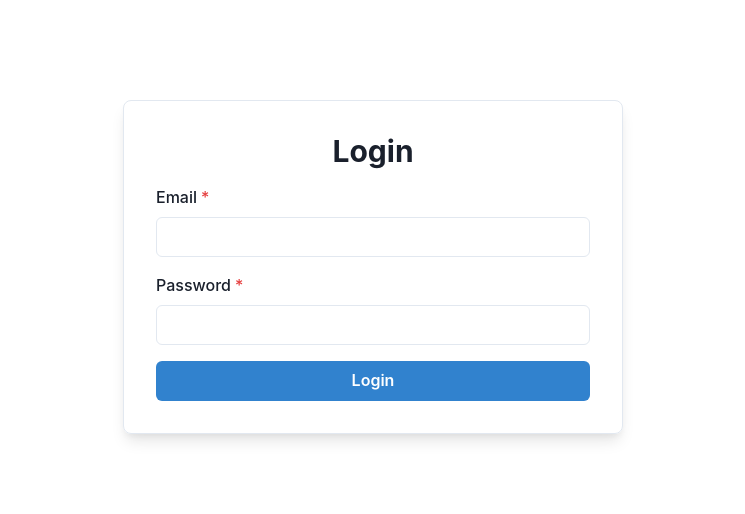
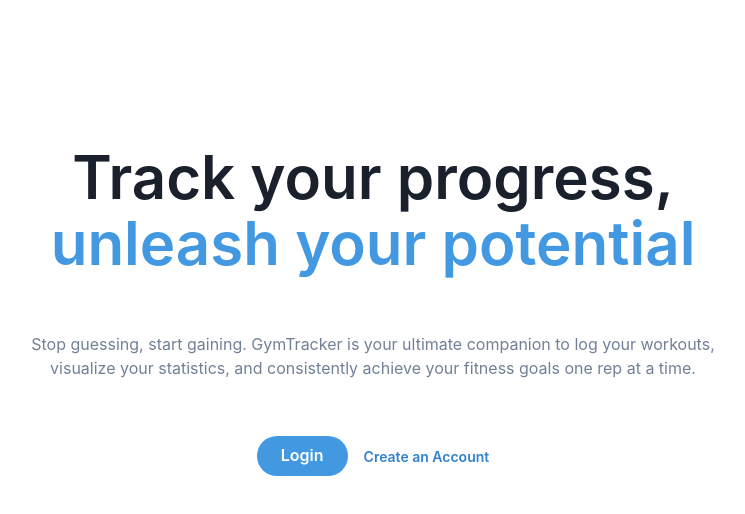
Before and after one commit to guillemgaona/Sprint5_LaravelAPIREST2, a React (Vite) app in the folder gymtracker-frontend/: page / in a window 1280 px wide. Before the commit this address led to /login. Shown: the top 514 px of the page, without its empty margins (267-1012 px from the left). Built offline with nearby package versions, Linux system fonts and the light colour scheme; no server answers.

Commit message:
Creation of a landingpage. I change all the links when user is already register for /app/...

```diff
--- a/gymtracker-frontend/src/components/Navbar.jsx
+++ b/gymtracker-frontend/src/components/Navbar.jsx
@@ -19,9 +19,9 @@ const Navbar = () => {
       <Spacer />
 
       <HStack spacing={4}>
-        <Link as={RouterLink} to="/exercises" fontSize="lg" _hover={{ color: 'blue.300' }}>Exercises</Link>
-        <Link as={RouterLink} to="/sessions" fontSize="lg" _hover={{ color: 'blue.300' }}>My Sessions</Link>
-        <Link as={RouterLink} to="/stats" fontSize="lg" _hover={{ color: 'blue.300' }}>My Stats</Link>
+        <Link as={RouterLink} to="/app/exercises" fontSize="lg" _hover={{ color: 'blue.300' }}>Exercises</Link>
+        <Link as={RouterLink} to="/app/sessions" fontSize="lg" _hover={{ color: 'blue.300' }}>My Sessions</Link>
+        <Link as={RouterLink} to="/app/stats" fontSize="lg" _hover={{ color: 'blue.300' }}>My Stats</Link>
       </HStack>
 
       <Spacer />
--- a/gymtracker-frontend/src/pages/CreateSessionPage.jsx
+++ b/gymtracker-frontend/src/pages/CreateSessionPage.jsx
@@ -17,7 +17,7 @@ const CreateSessionPage = () => {
     setError('');
     try {
       await createSession({ date, notes });
-      navigate('/sessions'); // Redirigir a la lista de sesiones
+      navigate('/app/sessions'); // Redirigir a la lista de sesiones
     } catch (err) {
       setError('Failed to create session. Please try again.');
       console.error(err);
--- a/gymtracker-frontend/src/pages/DashboardPage.jsx
+++ b/gymtracker-frontend/src/pages/DashboardPage.jsx
@@ -38,7 +38,7 @@ const DashboardPage = () => {
             <Text mb={4}>
               View, create, and manage your workout sessions and logged sets.
             </Text>
-            <Button as={RouterLink} to="/sessions" colorScheme="blue">
+            <Button as={RouterLink} to="/app/sessions" colorScheme="blue">
               Go to My Sessions
             </Button>
           </CardBody>
@@ -53,7 +53,7 @@ const DashboardPage = () => {
             <Text mb={4}>
               Track your progress, view personal records, and analyze your training volume.
             </Text>
-            <Button as={RouterLink} to="/stats" colorScheme="green">
+            <Button as={RouterLink} to="/app/stats" colorScheme="green">
               View My Stats
             </Button>
           </CardBody>
@@ -68,7 +68,7 @@ const DashboardPage = () => {
             <Text mb={4}>
               Explore the full list of available exercises to build your next workout.
             </Text>
-            <Button as={RouterLink} to="/exercises" colorScheme="purple">
+            <Button as={RouterLink} to="/app/exercises" colorScheme="purple">
               Browse Exercises
             </Button>
           </CardBody>
--- a/gymtracker-frontend/src/pages/EditSessionPage.jsx
+++ b/gymtracker-frontend/src/pages/EditSessionPage.jsx
@@ -27,7 +27,7 @@ const EditSessionPage = () => {
     e.preventDefault();
     try {
       await updateSession(sessionId, formData);
-      navigate(`/sessions`); // Volver a la lista de sesiones
+      navigate(`/app/sessions`); // Volver a la lista de sesiones
     } catch (err) {
       setError('Failed to update session.');
     }
--- a/gymtracker-frontend/src/pages/ExercisesPage.jsx
+++ b/gymtracker-frontend/src/pages/ExercisesPage.jsx
@@ -63,7 +63,7 @@ const ExercisesPage = () => {
       <Flex justify="space-between" align="center" mb={6}>
         <Heading as="h1">Exercise List</Heading>
         {isAdmin && (
-          <Button as={RouterLink} to="/admin/exercises/new" colorScheme="green" leftIcon={<FaPlus />}>
+          <Button as={RouterLink} to="/app/admin/exercises/new" colorScheme="green" leftIcon={<FaPlus />}>
             Create Exercise
           </Button>
         )}
@@ -81,14 +81,14 @@ const ExercisesPage = () => {
           exercises.map((exercise) => (
             <Link
               as={RouterLink}
-              to={`/exercises/${exercise.id}`}
+              to={`/app/exercises/${exercise.id}`}
               key={exercise.id}
               _hover={{ textDecoration: 'none' }}
             >
               <Card h="100%" position="relative" overflow="hidden" _hover={{ transform: 'scale(1.03)', shadow: 'xl' }} transition="transform 0.2s, box-shadow 0.2s">
                 {isAdmin && (
                   <HStack position="absolute" top={2} right={2} onClick={(e) => e.preventDefault()}>
-                    <IconButton as={RouterLink} to={`/admin/exercises/${exercise.id}/edit`} icon={<FaEdit />} size="sm" aria-label="Edit Exercise" />
+                    <IconButton as={RouterLink} to={`/app/admin/exercises/${exercise.id}/edit`} icon={<FaEdit />} size="sm" aria-label="Edit Exercise" />
                     <IconButton icon={<FaTrash />} size="sm" colorScheme="red" aria-label="Delete Exercise" onClick={() => handleDelete(exercise.id)} />
                   </HStack>
                 )}
--- /dev/null
+++ b/gymtracker-frontend/src/pages/LandingPage.jsx
@@ -0,0 +1,68 @@
+import React from 'react';
+import {
+  Box,
+  Heading,
+  Container,
+  Text,
+  Button,
+  Stack,
+} from '@chakra-ui/react';
+import { Link as RouterLink } from 'react-router-dom';
+
+export default function LandingPage() {
+  return (
+    <>
+      <Container maxW={'3xl'}>
+        <Stack
+          as={Box}
+          textAlign={'center'}
+          spacing={{ base: 8, md: 14 }}
+          py={{ base: 20, md: 36 }}
+        >
+          <Heading
+            fontWeight={600}
+            fontSize={{ base: '2xl', sm: '4xl', md: '6xl' }}
+            lineHeight={'110%'}
+          >
+            Track your progress, <br />
+            <Text as={'span'} color={'blue.400'}>
+              unleash your potential
+            </Text>
+          </Heading>
+          <Text color={'gray.500'}>
+            Stop guessing, start gaining. GymTracker is your ultimate companion
+            to log your workouts, visualize your statistics, and consistently
+            achieve your fitness goals one rep at a time.
+          </Text>
+          <Stack
+            direction={{ base: 'column', sm: 'row' }}
+            spacing={4}
+            align={'center'}
+            alignSelf={'center'}
+            position={'relative'}
+          >
+            {/* Botón de Login */}
+            <Button
+              as={RouterLink}
+              to="/login"
+              colorScheme={'blue'}
+              bg={'blue.400'}
+              rounded={'full'}
+              px={6}
+              _hover={{
+                bg: 'blue.500',
+              }}
+            >
+              Login
+            </Button>
+
+            {/* Botón de Register */}
+            <Button as={RouterLink} to="/register" variant={'link'} colorScheme={'blue'} size={'sm'}>
+              Create an Account
+            </Button>
+          </Stack>
+        </Stack>
+      </Container>
+    </>
+  );
+}
--- a/gymtracker-frontend/src/pages/LoginPage.jsx
+++ b/gymtracker-frontend/src/pages/LoginPage.jsx
@@ -18,7 +18,7 @@ const LoginPage = () => {
     setError('');
     try {
       await auth.login(email, password);
-      navigate('/dashboard'); // Redirigir al dashboard después del login
+      navigate('/app/dashboard');
     } catch (err) {
       setError('Failed to login. Please check your credentials.');
       console.error(err);
--- a/gymtracker-frontend/src/pages/SessionDetailPage.jsx
+++ b/gymtracker-frontend/src/pages/SessionDetailPage.jsx
@@ -149,7 +149,7 @@ const SessionDetailPage = () => {
           <Heading as="h1" mb={2}>{`Session on ${session.date}`}</Heading>
           <Text fontSize="lg" color="gray.600">{session.notes || 'No notes for this session.'}</Text>
         </Box>
-        <Button as={RouterLink} to={`/sessions/${sessionId}/edit`}>Edit Session Details</Button>
+        <Button as={RouterLink} to={`/app/sessions/${sessionId}/edit`}>Edit Session Details</Button>
       </Flex>
 
       {/* Formulario para Añadir Nueva Serie */}
--- a/gymtracker-frontend/src/pages/SessionsPage.jsx
+++ b/gymtracker-frontend/src/pages/SessionsPage.jsx
@@ -39,18 +39,18 @@ const SessionsPage = () => {
     <Box>
       <Flex justify="space-between" align="center" mb={6}>
         <Heading as="h1">My Training Sessions</Heading>
-        <Button as={RouterLink} to="/sessions/new" colorScheme="blue">Log New Session</Button>
+        <Button as={RouterLink} to="/app/sessions/new" colorScheme="blue">Log New Session</Button>
       </Flex>
       <VStack spacing={4} align="stretch">
         {sessions.length > 0 ? sessions.map((session) => (
           <Box key={session.id} p={5} shadow="md" borderWidth="1px" borderRadius="md">
             <Flex justify="space-between" align="center">
-              <Box as={RouterLink} to={`/sessions/${session.id}`} _hover={{ textDecoration: 'none' }}>
+              <Box as={RouterLink} to={`/app/sessions/${session.id}`} _hover={{ textDecoration: 'none' }}>
                 <Heading fontSize="xl">{`Session on ${session.date}`}</Heading>
                 <Text mt={2} color="gray.600">{session.notes || 'No notes.'}</Text>
               </Box>
               <HStack spacing={2}>
-                <IconButton as={RouterLink} to={`/sessions/${session.id}/edit`} icon={<FaEdit />} aria-label="Edit session" />
+                <IconButton as={RouterLink} to={`/app/sessions/${session.id}/edit`} icon={<FaEdit />} aria-label="Edit session" />
                 <IconButton icon={<FaTrash />} colorScheme="red" aria-label="Delete session" onClick={() => handleDeleteSession(session.id)} />
               </HStack>
             </Flex>
```
Also changed, not shown: gymtracker-frontend/src/App.jsx (+6 -1 lines), gymtracker-frontend/src/components/Sidebar.jsx (+5 -5 lines).
